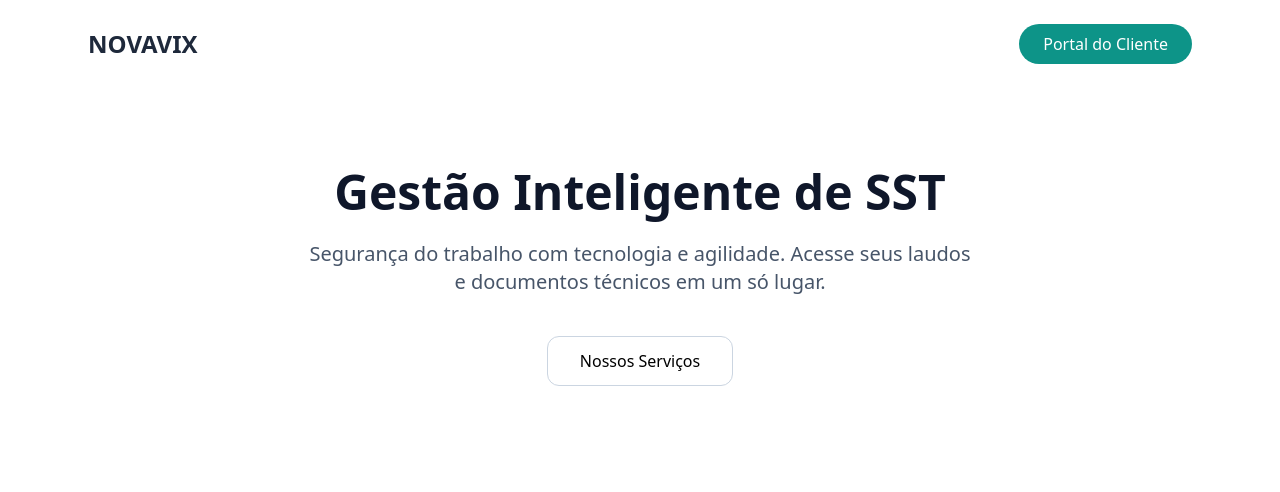
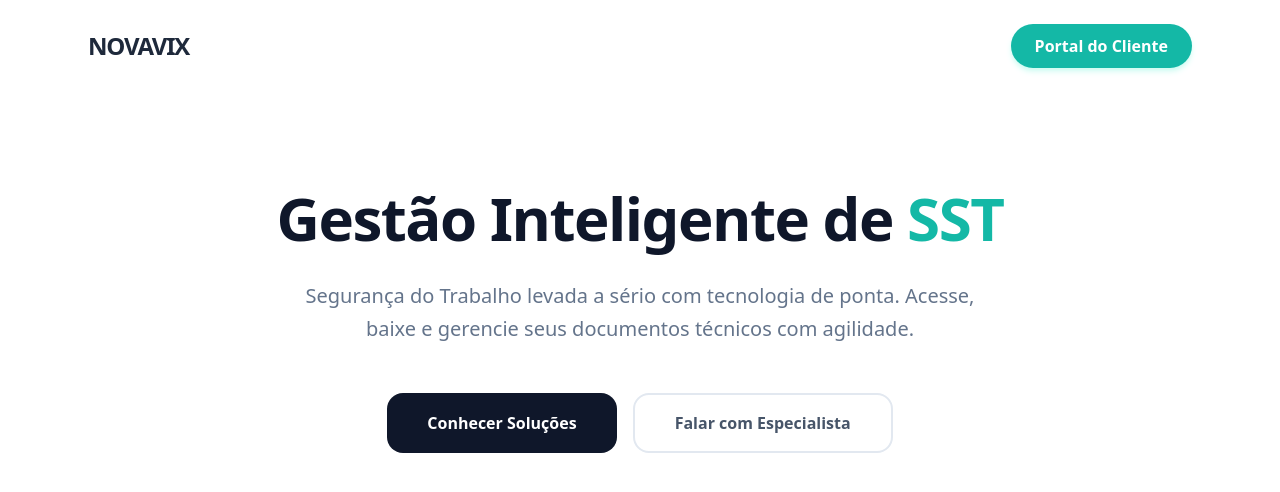
Before and after one commit to InfraNvix/novavix-site, a Next.js app: page / in a window 1280 px wide. Shown: the top 492 px of the page. Built offline with nearby package versions, Linux system fonts and the light colour scheme.

Commit message:
Update page.tsx

```diff
--- a/app/page.tsx
+++ b/app/page.tsx
@@ -3,30 +3,33 @@ import Link from 'next/link';
 
 export default function HomePage() {
   return (
-    <div className="min-h-screen bg-white">
-      {/* Navegação Simples */}
+    <div className="min-h-screen bg-white font-sans">
+      {/* Navbar */}
       <nav className="p-6 flex justify-between items-center max-w-6xl mx-auto">
-        <div className="font-bold text-2xl text-slate-800">NOVAVIX</div>
+        <div className="font-black text-2xl text-slate-800 tracking-tighter">NOVAVIX</div>
         <Link
           href="/login"
-          className="bg-teal-600 text-white px-6 py-2 rounded-full font-medium hover:bg-teal-700 transition"
+          className="bg-[#14b8a6] text-white px-6 py-2.5 rounded-full font-bold hover:bg-[#0d9488] transition-all shadow-md shadow-teal-100"
         >
           Portal do Cliente
         </Link>
       </nav>
 
-      {/* Conteúdo de Divulgação */}
-      <main className="max-w-6xl mx-auto px-6 py-20 text-center">
-        <h1 className="text-5xl font-extrabold text-slate-900 mb-6">
-          Gestão Inteligente de SST
+      {/* Hero Section */}
+      <main className="max-w-6xl mx-auto px-6 py-24 text-center">
+        <h1 className="text-6xl font-black text-slate-900 mb-8 tracking-tight">
+          Gestão Inteligente de <span className="text-[#14b8a6]">SST</span>
         </h1>
-        <p className="text-xl text-slate-600 mb-10 max-w-2xl mx-auto">
-          Segurança do trabalho com tecnologia e agilidade.
-          Acesse seus laudos e documentos técnicos em um só lugar.
+        <p className="text-xl text-slate-500 mb-12 max-w-2xl mx-auto leading-relaxed">
+          Segurança do Trabalho levada a sério com tecnologia de ponta.
+          Acesse, baixe e gerencie seus documentos técnicos com agilidade.
         </p>
-        <div className="flex justify-center gap-4">
-          <button className="border border-slate-300 px-8 py-3 rounded-xl hover:bg-slate-50">
-            Nossos Serviços
+        <div className="flex flex-col sm:flex-row justify-center gap-4">
+          <button className="bg-slate-900 text-white px-10 py-4 rounded-2xl font-bold hover:bg-slate-800 transition-all">
+            Conhecer Soluções
+          </button>
+          <button className="border-2 border-slate-200 text-slate-600 px-10 py-4 rounded-2xl font-bold hover:bg-slate-50 transition-all">
+            Falar com Especialista
           </button>
         </div>
       </main>
```
